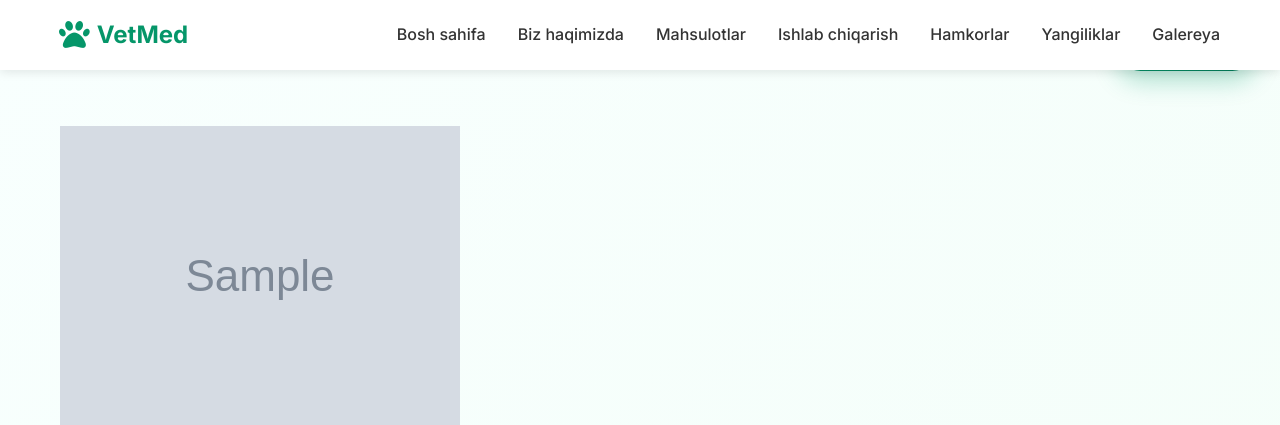
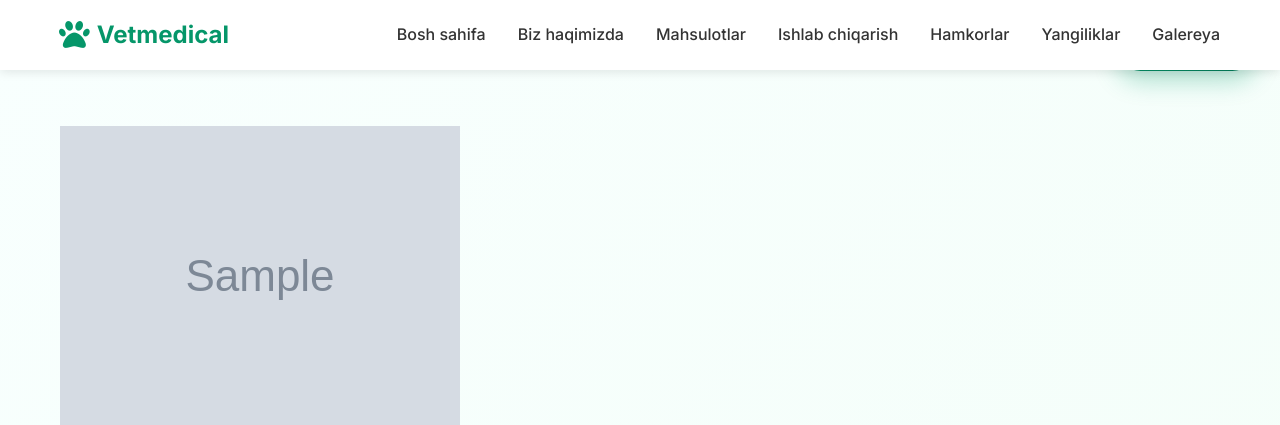
Before and after one commit to xusniddinovk1/vedmedical, a Django app: template templates/medical/product_detail.html in a window 1280 px wide. Shown: the top 425 px of the page. Run offline with Django 5.2, Linux system fonts and the light colour scheme; tables that the repository leaves empty hold one stand-in row (values such as "Sample post"); the template is opened without the code that fills it: values that come from a table or form of the project are taken from there, most other values are stand-ins (such as "Sample title", 1, 10 or a date in 2020); grey boxes marked "Sample" are stand-in pictures; data that the repository does not hold is empty; some libraries are stand-ins or nearby versions.

Commit message:
initial commit

```diff
--- a/templates/medical/news_detail.html
+++ b/templates/medical/news_detail.html
@@ -98,7 +98,7 @@
             </div>
         </div>
         <div class="footer-bottom">
-            <p>&copy; 2024 VetMed. Barcha huquqlar himoyalangan.</p>
+            <p>&copy; 2024 Vetmedical. Barcha huquqlar himoyalangan.</p>
         </div>
     </div>
 </footer>
--- a/templates/medical/product_detail.html
+++ b/templates/medical/product_detail.html
@@ -5,7 +5,7 @@
 <head>
     <meta charset="UTF-8">
     <meta name="viewport" content="width=device-width, initial-scale=1.0">
-    <title>Mahsulot tafsilotlari - VetMed</title>
+    <title>Mahsulot tafsilotlari - Vedmedical</title>
     <link rel="stylesheet" href="{% static 'medical/css/style.css' %}">
     <link rel="preconnect" href="https://fonts.googleapis.com">
     <link rel="preconnect" href="https://fonts.gstatic.com" crossorigin>
@@ -19,7 +19,7 @@
         <div class="nav-container">
             <div class="nav-logo">
                 <i class="fas fa-paw"></i>
-                <span>VetMed</span>
+                <span>Vetmedical</span>
             </div>
             <ul class="nav-menu">
                 <li class="nav-item">
@@ -124,12 +124,6 @@
                 <div class="product-pricing">
                     <div class="price-section">
                         <div class="current-price">{{ product.price}} so'm</div>
-                        {% if product.old_price %}
-                        <!--                        <div class="original-price">${{ product.old_price }}</div>-->
-                        <!--                        <div class="discount-badge">-->
-                        <!--                            -{{ product.price|divisibleby:product.old_price }}% chegirma-->
-                        <!--                        </div>-->
-                        {% endif %}
                     </div>
                 </div>
             </div>
@@ -251,12 +245,12 @@
             </div>
         </div>
         <div class="footer-bottom">
-            <p>&copy; 2024 VetMed. Barcha huquqlar himoyalangan.</p>
+            <p>&copy; 2024 Vetmedical. Barcha huquqlar himoyalangan.</p>
         </div>
     </div>
 </footer>
 
-<script src="js/script.js"></script>
+<script src="{% static 'medical/js/script.js' %}"></script>
 <script>
     // Tab switching functionality
     function openTab(evt, tabName) {
```
Also changed, not shown: templates/medical/partners.html (+4 -4 lines).
